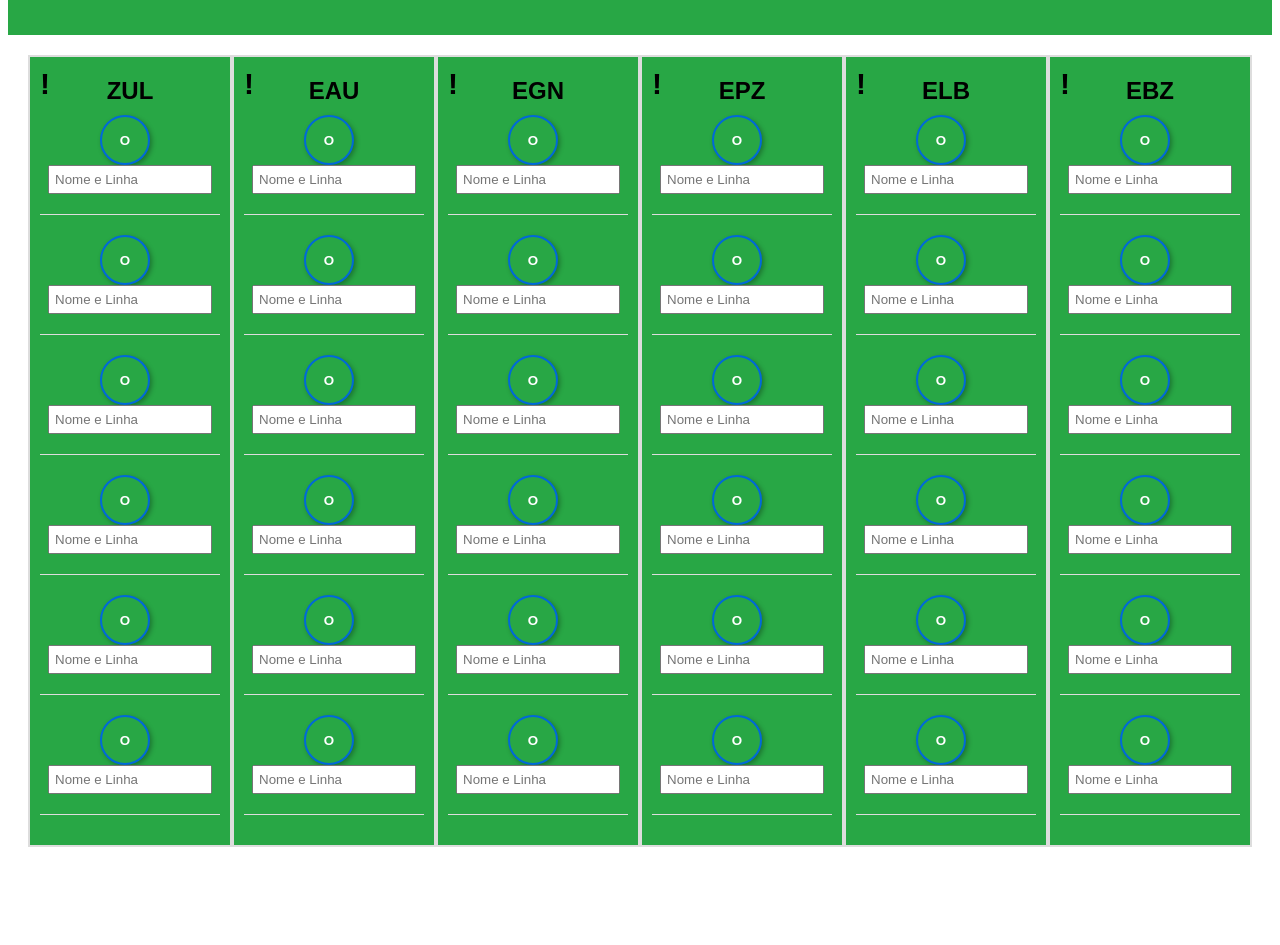
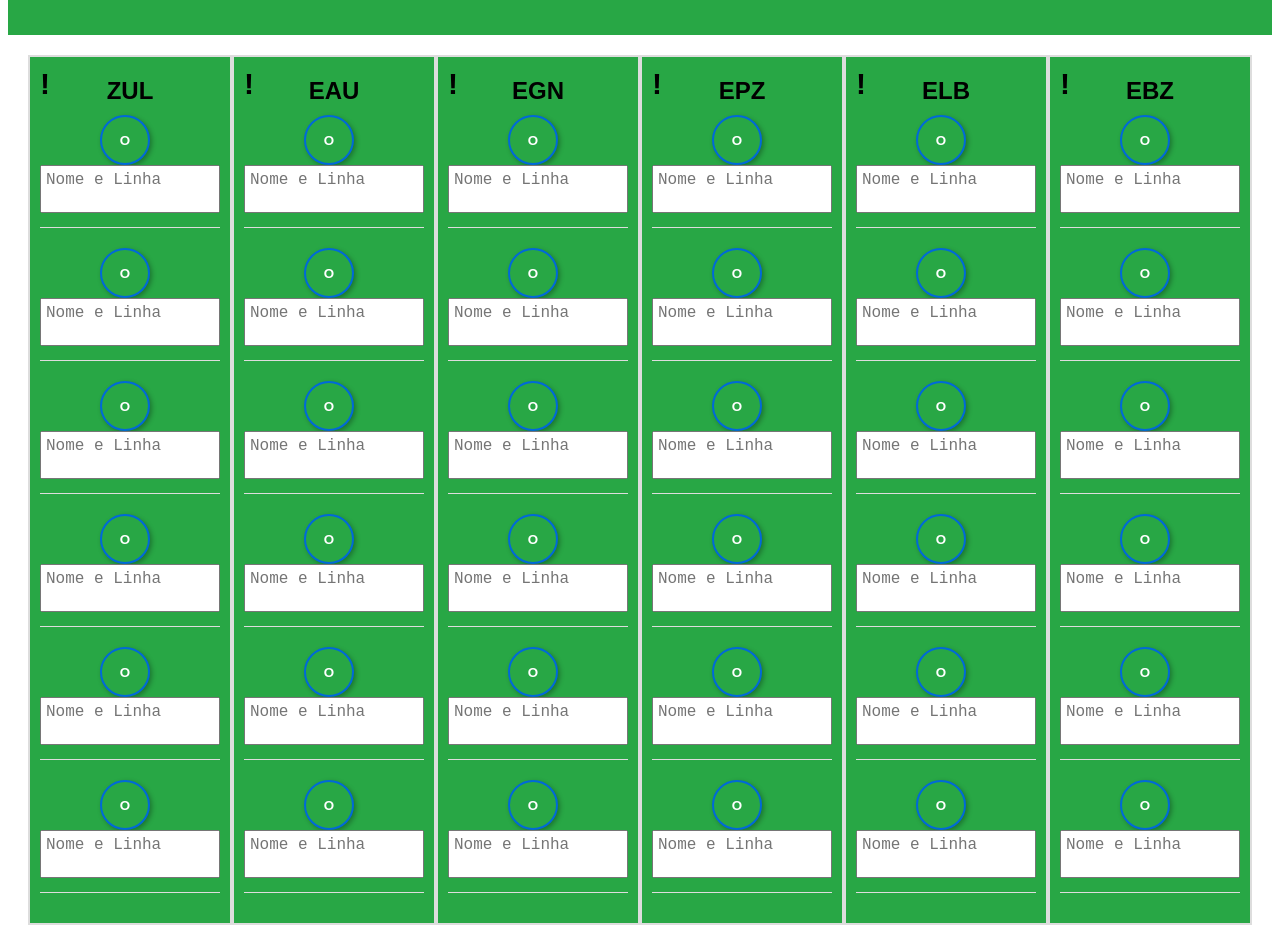
Before and after one commit to felipemonsef10/painel-ldl1, a plain HTML site: page index.html in a window 1280 px wide. Shown: the part 93-1038 px from the top of the page. Before the commit the page ends 960 px from the top, so only its background shows below. Drawn offline with Linux system fonts and the light colour scheme.

Commit message:
AUMENTANDO O TAMANHO DA LINHA

```diff
--- a/css/styles.css
+++ b/css/styles.css
@@ -94,3 +94,14 @@ body {
     padding-bottom: 10px;
     border-bottom: 1px solid #ddd;
 }
+
+textarea.auto-expand {
+    width: 100%;
+    min-height: 30px; /* Altura mínima */
+    max-height: 200px; /* Altura máxima */
+    resize: none; /* Impede o redimensionamento manual pelo usuário */
+    overflow: hidden; /* Remove a barra de rolagem */
+    padding: 5px;
+    box-sizing: border-box;
+    font-size: 1rem;
+}
--- a/index.html
+++ b/index.html
@@ -24,27 +24,27 @@
             <h2>ZUL</h2>
             <div class="line-item">
                 <button onclick="handleClick(this, 'station1', 0)">O</button>
-                <input type="text" placeholder="Nome e Linha" />
+                <textarea class="auto-expand" placeholder="Nome e Linha"></textarea>
             </div>
             <div class="line-item">
                 <button onclick="handleClick(this, 'station1', 1)">O</button>
-                <input type="text" placeholder="Nome e Linha" />
+                <textarea class="auto-expand" placeholder="Nome e Linha"></textarea>
             </div>
             <div class="line-item">
                 <button onclick="handleClick(this, 'station1', 2)">O</button>
-                <input type="text" placeholder="Nome e Linha" />
+                <textarea class="auto-expand" placeholder="Nome e Linha"></textarea>
             </div>
             <div class="line-item">
                 <button onclick="handleClick(this, 'station1', 3)">O</button>
-                <input type="text" placeholder="Nome e Linha" />
+                <textarea class="auto-expand" placeholder="Nome e Linha"></textarea>
             </div>
             <div class="line-item">
                 <button onclick="handleClick(this, 'station1', 4)">O</button>
-                <input type="text" placeholder="Nome e Linha" />
+                <textarea class="auto-expand" placeholder="Nome e Linha"></textarea>
             </div>
             <div class="line-item">
                 <button onclick="handleClick(this, 'station1', 5)">O</button>
-                <input type="text" placeholder="Nome e Linha" />
+                <textarea class="auto-expand" placeholder="Nome e Linha"></textarea>
             </div>
         </div>
 
@@ -54,27 +54,27 @@
             <h2>EAU</h2>
             <div class="line-item">
                 <button onclick="handleClick(this, 'station2', 0)">O</button>
-                <input type="text" placeholder="Nome e Linha" />
+                <textarea class="auto-expand" placeholder="Nome e Linha"></textarea>
             </div>
             <div class="line-item">
                 <button onclick="handleClick(this, 'station2', 1)">O</button>
-                <input type="text" placeholder="Nome e Linha" />
+                <textarea class="auto-expand" placeholder="Nome e Linha"></textarea>
             </div>
             <div class="line-item">
                 <button onclick="handleClick(this, 'station2', 2)">O</button>
-                <input type="text" placeholder="Nome e Linha" />
+                <textarea class="auto-expand" placeholder="Nome e Linha"></textarea>
             </div>
             <div class="line-item">
                 <button onclick="handleClick(this, 'station2', 3)">O</button>
-                <input type="text" placeholder="Nome e Linha" />
+                <textarea class="auto-expand" placeholder="Nome e Linha"></textarea>
             </div>
             <div class="line-item">
                 <button onclick="handleClick(this, 'station2', 4)">O</button>
-                <input type="text" placeholder="Nome e Linha" />
+                <textarea class="auto-expand" placeholder="Nome e Linha"></textarea>
             </div>
             <div class="line-item">
                 <button onclick="handleClick(this, 'station2', 5)">O</button>
-                <input type="text" placeholder="Nome e Linha" />
+                <textarea class="auto-expand" placeholder="Nome e Linha"></textarea>
             </div>
         </div>
 
@@ -84,27 +84,27 @@
             <h2>EGN</h2>
             <div class="line-item">
                 <button onclick="handleClick(this, 'station3', 0)">O</button>
-                <input type="text" placeholder="Nome e Linha" />
+                <textarea class="auto-expand" placeholder="Nome e Linha"></textarea>
             </div>
             <div class="line-item">
                 <button onclick="handleClick(this, 'station3', 1)">O</button>
-                <input type="text" placeholder="Nome e Linha" />
+                <textarea class="auto-expand" placeholder="Nome e Linha"></textarea>
             </div>
             <div class="line-item">
                 <button onclick="handleClick(this, 'station3', 2)">O</button>
-                <input type="text" placeholder="Nome e Linha" />
+                <textarea class="auto-expand" placeholder="Nome e Linha"></textarea>
             </div>
             <div class="line-item">
                 <button onclick="handleClick(this, 'station3', 3)">O</button>
-                <input type="text" placeholder="Nome e Linha" />
+                <textarea class="auto-expand" placeholder="Nome e Linha"></textarea>
             </div>
             <div class="line-item">
                 <button onclick="handleClick(this, 'station3', 4)">O</button>
-                <input type="text" placeholder="Nome e Linha" />
+                <textarea class="auto-expand" placeholder="Nome e Linha"></textarea>
             </div>
             <div class="line-item">
                 <button onclick="handleClick(this, 'station3', 5)">O</button>
-                <input type="text" placeholder="Nome e Linha" />
+                <textarea class="auto-expand" placeholder="Nome e Linha"></textarea>
             </div>
         </div>
 
@@ -114,27 +114,27 @@
             <h2>EPZ</h2>
             <div class="line-item">
                 <button onclick="handleClick(this, 'station4', 0)">O</button>
-                <input type="text" placeholder="Nome e Linha" />
+                <textarea class="auto-expand" placeholder="Nome e Linha"></textarea>
             </div>
             <div class="line-item">
                 <button onclick="handleClick(this, 'station4', 1)">O</button>
-                <input type="text" placeholder="Nome e Linha" />
+                <textarea class="auto-expand" placeholder="Nome e Linha"></textarea>
             </div>
             <div class="line-item">
                 <button onclick="handleClick(this, 'station4', 2)">O</button>
-                <input type="text" placeholder="Nome e Linha" />
+                <textarea class="auto-expand" placeholder="Nome e Linha"></textarea>
             </div>
             <div class="line-item">
                 <button onclick="handleClick(this, 'station4', 3)">O</button>
-                <input type="text" placeholder="Nome e Linha" />
+                <textarea class="auto-expand" placeholder="Nome e Linha"></textarea>
             </div>
             <div class="line-item">
                 <button onclick="handleClick(this, 'station4', 4)">O</button>
-                <input type="text" placeholder="Nome e Linha" />
+                <textarea class="auto-expand" placeholder="Nome e Linha"></textarea>
             </div>
             <div class="line-item">
                 <button onclick="handleClick(this, 'station4', 5)">O</button>
-                <input type="text" placeholder="Nome e Linha" />
+                <textarea class="auto-expand" placeholder="Nome e Linha"></textarea>
             </div>
         </div>
 
@@ -144,27 +144,27 @@
             <h2>ELB</h2>
             <div class="line-item">
                 <button onclick="handleClick(this, 'station5', 0)">O</button>
-                <input type="text" placeholder="Nome e Linha" />
+                <textarea class="auto-expand" placeholder="Nome e Linha"></textarea>
             </div>
             <div class="line-item">
                 <button onclick="handleClick(this, 'station5', 1)">O</button>
-                <input type="text" placeholder="Nome e Linha" />
+                <textarea class="auto-expand" placeholder="Nome e Linha"></textarea>
             </div>
             <div class="line-item">
                 <button onclick="handleClick(this, 'station5', 2)">O</button>
-                <input type="text" placeholder="Nome e Linha" />
+                <textarea class="auto-expand" placeholder="Nome e Linha"></textarea>
             </div>
             <div class="line-item">
                 <button onclick="handleClick(this, 'station5', 3)">O</button>
-                <input type="text" placeholder="Nome e Linha" />
+                <textarea class="auto-expand" placeholder="Nome e Linha"></textarea>
             </div>
             <div class="line-item">
                 <button onclick="handleClick(this, 'station5', 4)">O</button>
-                <input type="text" placeholder="Nome e Linha" />
+                <textarea class="auto-expand" placeholder="Nome e Linha"></textarea>
             </div>
             <div class="line-item">
                 <button onclick="handleClick(this, 'station5', 5)">O</button>
-                <input type="text" placeholder="Nome e Linha" />
+                <textarea class="auto-expand" placeholder="Nome e Linha"></textarea>
             </div>
         </div>
 
@@ -174,27 +174,27 @@
             <h2>EBZ</h2>
             <div class="line-item">
                 <button onclick="handleClick(this, 'station6', 0)">O</button>
-                <input type="text" placeholder="Nome e Linha" />
+                <textarea class="auto-expand" placeholder="Nome e Linha"></textarea>
             </div>
             <div class="line-item">
                 <button onclick="handleClick(this, 'station6', 1)">O</button>
-                <input type="text" placeholder="Nome e Linha" />
+                <textarea class="auto-expand" placeholder="Nome e Linha"></textarea>
             </div>
             <div class="line-item">
                 <button onclick="handleClick(this, 'station6', 2)">O</button>
-                <input type="text" placeholder="Nome e Linha" />
+                <textarea class="auto-expand" placeholder="Nome e Linha"></textarea>
             </div>
             <div class="line-item">
                 <button onclick="handleClick(this, 'station6', 3)">O</button>
-                <input type="text" placeholder="Nome e Linha" />
+                <textarea class="auto-expand" placeholder="Nome e Linha"></textarea>
             </div>
             <div class="line-item">
                 <button onclick="handleClick(this, 'station6', 4)">O</button>
-                <input type="text" placeholder="Nome e Linha" />
+                <textarea class="auto-expand" placeholder="Nome e Linha"></textarea>
             </div>
             <div class="line-item">
                 <button onclick="handleClick(this, 'station6', 5)">O</button>
-                <input type="text" placeholder="Nome e Linha" />
+                <textarea class="auto-expand" placeholder="Nome e Linha"></textarea>
             </div>
         </div>
     </div>
```
Also changed, not shown: js/script.js (+11 -4 lines).
